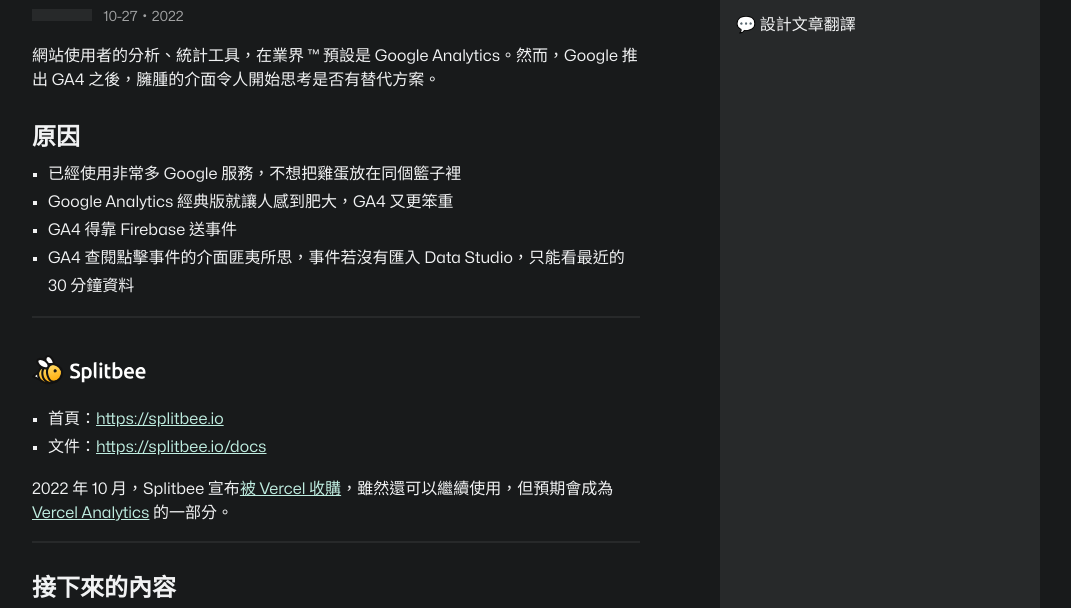
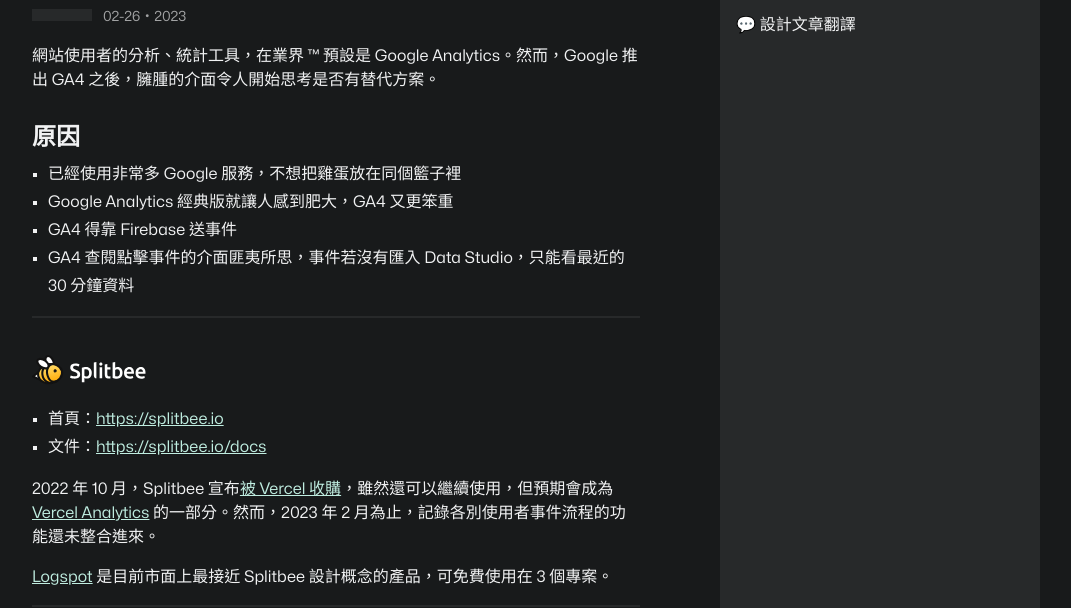
Before and after one commit to ymcheung/build-ui, an Astro site: page /analytics-tool-splitbee in a window 1280 px wide. Shown: the part 191-799 px from the top of the page, without its empty margins (112-1183 px from the left). Built offline with nearby package versions, Linux system fonts and the light colour scheme; Astro itself is replaced by a stand-in of ours; a web font is replaced by a local one.

Commit message:
Update splitbee

```diff
--- a/src/pages/analytics-tool-splitbee.mdx
+++ b/src/pages/analytics-tool-splitbee.mdx
@@ -2,7 +2,7 @@
 title: "簡單介紹輕量級訪客分析工具：Splitbee"
 layout: ../layouts/Post.astro
 description: "業界™預設的使用者分析、統計工具是 Google Analytics，然而過於臃腫又不直覺的 GA4，驅使小專案改用 Splitbee。"
-dateModified: "2022-10-27T14:00:00+08:00"
+dateModified: "2023-02-26T10:00:00+08:00"
 datePublished: "2021-08-11T00:00:00+08:00"
 type: "article"
 ---
@@ -22,7 +22,9 @@ type: "article"
 - 首頁：https://splitbee.io
 - 文件：https://splitbee.io/docs
 
-2022 年 10 月，Splitbee 宣布[被 Vercel 收購](https://vercel.com/blog/vercel-acquires-splitbee)，雖然還可以繼續使用，但預期會成為 [Vercel Analytics](https://vercel.com/analytics) 的一部分。
+2022 年 10 月，Splitbee 宣布[被 Vercel 收購](https://vercel.com/blog/vercel-acquires-splitbee)，雖然還可以繼續使用，但預期會成為 [Vercel Analytics](https://vercel.com/analytics) 的一部分。然而，2023 年 2 月為止，記錄各別使用者事件流程的功能還未整合進來。
+
+[Logspot](https://logspot.io) 是目前市面上最接近 Splitbee 設計概念的產品，可免費使用在 3 個專案。
 
 ---
 
```
